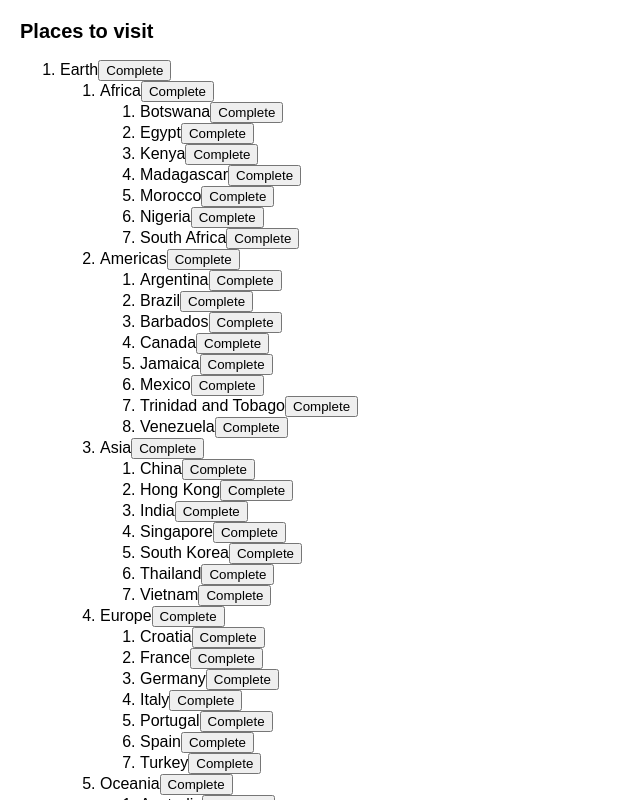
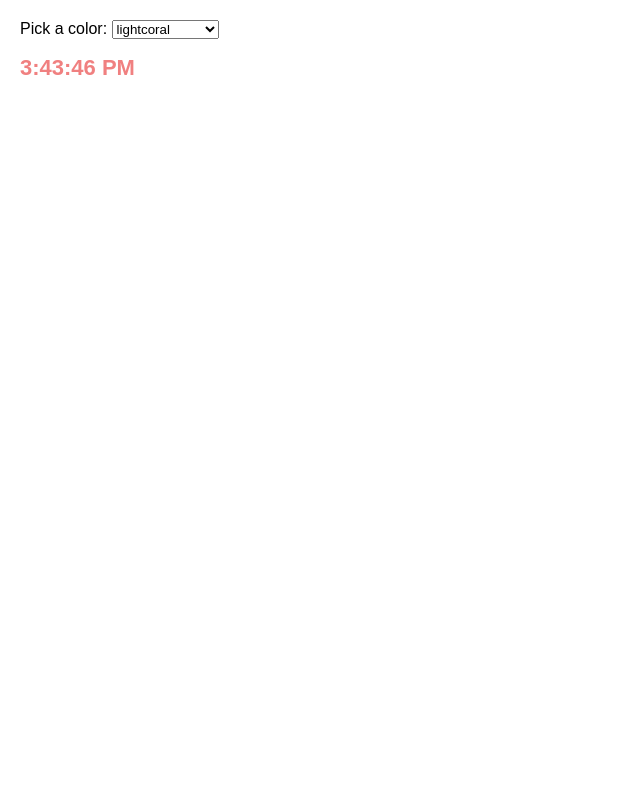
Before and after one commit to syureu/solid-octo-rotary-phone, a React (Create React App) app in the folder 4. Managing State/2. Choosing the state structure/src/: page / in a window 1280 px wide. Shown: the top 800 px of the page, without its empty margins (0-640 px from the left). Built offline with nearby package versions, Linux system fonts and the light colour scheme.

Commit message:
Choosing the state structure Challenge 1 of 4: Fix a component that’s not updating
problem

```diff
--- a/4. Managing State/2. Choosing the state structure/src/App.js
+++ b/4. Managing State/2. Choosing the state structure/src/App.js
@@ -1,73 +1,33 @@
 import React from "react";
 
-import { useState } from "react";
-import { initialTravelPlan } from "./places.js";
+import { useState, useEffect } from "react";
+import Clock from "./Clock.js";
 
-export default function TravelPlan() {
-  const [plan, setPlan] = useState(initialTravelPlan);
+function useTime() {
+  const [time, setTime] = useState(() => new Date());
+  useEffect(() => {
+    const id = setInterval(() => {
+      setTime(new Date());
+    }, 1000);
+    return () => clearInterval(id);
+  }, []);
+  return time;
+}
 
-  function handleComplete(parentId, childId) {
-    const parent = plan[parentId];
-    // Create a new version of the parent place
-    // that doesn't include this child ID.
-    const nextParent = {
-      ...parent,
-      childIds: parent.childIds.filter((id) => id !== childId),
-    };
-    // Update the root state object...
-    setPlan({
-      ...plan,
-      // ...so that it has the updated parent.
-      [parentId]: nextParent,
-    });
-  }
-
-  const root = plan[0];
-  const planetIds = root.childIds;
+export default function App() {
+  const time = useTime();
+  const [color, setColor] = useState("lightcoral");
   return (
-    <React.Fragment>
-      <h2>Places to visit</h2>
-      <ol>
-        {planetIds.map((id) => (
-          <PlaceTree
-            key={id}
-            id={id}
-            parentId={0}
-            placesById={plan}
-            onComplete={handleComplete}
-          />
-        ))}
-      </ol>
-    </React.Fragment>
+    <div>
+      <p>
+        Pick a color:{" "}
+        <select value={color} onChange={(e) => setColor(e.target.value)}>
+          <option value="lightcoral">lightcoral</option>
+          <option value="midnightblue">midnightblue</option>
+          <option value="rebeccapurple">rebeccapurple</option>
+        </select>
+      </p>
+      <Clock color={color} time={time.toLocaleTimeString()} />
+    </div>
   );
 }
-
-function PlaceTree({ id, parentId, placesById, onComplete }) {
-  const place = placesById[id];
-  const childIds = place.childIds;
-  return (
-    <li>
-      {place.title}
-      <button
-        onClick={() => {
-          onComplete(parentId, id);
-        }}
-      >
-        Complete
-      </button>
-      {childIds.length > 0 && (
-        <ol>
-          {childIds.map((childId) => (
-            <PlaceTree
-              key={childId}
-              id={childId}
-              parentId={id}
-              placesById={placesById}
-              onComplete={onComplete}
-            />
-          ))}
-        </ol>
-      )}
-    </li>
-  );
-}
--- /dev/null
+++ b/4. Managing State/2. Choosing the state structure/src/Clock.js
@@ -0,0 +1,8 @@
+import React from "react";
+
+import { useState } from "react";
+
+export default function Clock(props) {
+  const [color, setColor] = useState(props.color);
+  return <h1 style={{ color: color }}>{props.time}</h1>;
+}
```
Also changed, not shown: 4. Managing State/2. Choosing the state structure/src/index.js (line endings or trailing spaces), 1 other file (tests, documents, lock files or other folders).
